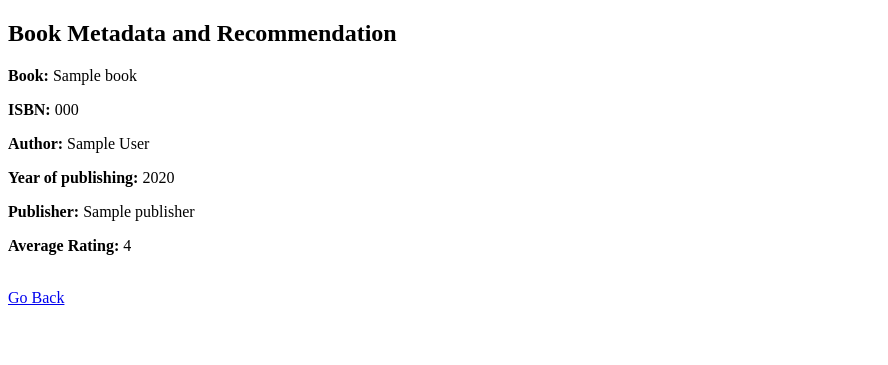
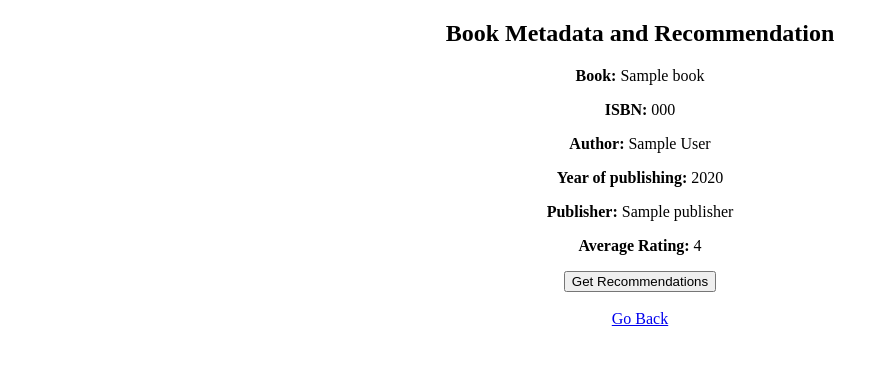
Before and after one commit to simon-bouchard/Book_Recommendation_UI_with_FastAPI, a FastAPI app: template templates/book.html in a window 1280 px wide. Shown: the top 365 px of the page, without its empty margins (0-888 px from the left). Run offline with FastAPI, Linux system fonts and the light colour scheme; the template is opened without the code that fills it: most values are stand-ins (such as "Sample title", 1, 10 or a date in 2020).

Commit message:
add html for recommendations, comments, profile

```diff
--- a/templates/book.html
+++ b/templates/book.html
@@ -4,8 +4,10 @@
     <meta charset="UTF-8">
     <meta name="viewport" content="width=device-width, initial-scale=1.0">
     <title>Form Response</title>
+	<link rel="stylesheet" href="{{ url_for('static', path='css/styles.css') }}">
 </head>
 <body>
+	<div class='container'>
     	<h2>Book Metadata and Recommendation</h2>
     	<p><strong>Book:</strong> {{ book.title }}</p>
     	<p><strong>ISBN:</strong> {{ book.isbn }}</p>
@@ -14,6 +16,39 @@
     	<p><strong>Publisher:</strong> {{ book.publisher }}</p>
     	<p><strong>Average Rating:</strong> {{ book.average_rating }}</p>
 
+		<button id='recommendButton'>Get Recommendations</button>
+
+		<div id='recommendations'></div>
+	</div>
+
+	<script>
+		document.getElementById('recommendButton').onclick = async function() {
+			let bookIsbn = '{{ book.isbn }}';
+
+			let response = await fetch(`/recommend?book=${encodeURIComponent(bookIsbn)}`);
+			let data = await response.json();
+
+			if (response.ok) {
+				if (data) {
+					let recommendations = data.map(rec =>
+							`<li>${rec.title} (Similarity: ${rec.similarity})</li>`
+
+	   				).join("");
+				}
+
+
+	   		document.getElementById('recommendations').innerHTML = `
+				<h2>Recommended Books</h2>
+				<ul>${recommendations}</ul>
+				`;
+			} else {
+				document.getElementById('recommendations').innerHTML = `
+	   				<p style='color: red;'>Error: ${data.detail}</p>
+	   		`;
+			}
+		}
+	</script>
+
     <br>
     <a href="/">Go Back</a>
 </body>
--- a/templates/index.html
+++ b/templates/index.html
@@ -12,10 +12,12 @@
 	<h1>Fast API Machine Learning Project</h1>
 	<br><br>
 	<h2>Book Recommendation</h2>
+	<p>Example usage: 0446672211 (Where the Heart Is (Oprah's Book Club (Paperback)))
+	<br>
 	<form id='bookForm' method='get'>
-		<label for='book'>Book:</label>
+		<label for='book'>Book ISBN:</label>
 		<input type='text' id='book' name='book' required>
-		<br><br>
+		<br>
 		<button type='submit'>Submit</button>
 	</form>
 
--- a/templates/login.html
+++ b/templates/login.html
@@ -22,7 +22,7 @@
 	<form id='signup' method='post' action='/auth/signup'>
 		<label for='username'>Username:</label>
 		<input type='text' id='username' name='username' required>
-		<br><br>
+		<br>
 		<label for='email'>Email:</label>
 		<input type='text' id='email' name='email'>
 		<br>
```
Also changed, not shown: templates/profile.html (+7 -0 lines). Lines whose indentation alone changed are shown as unchanged.
